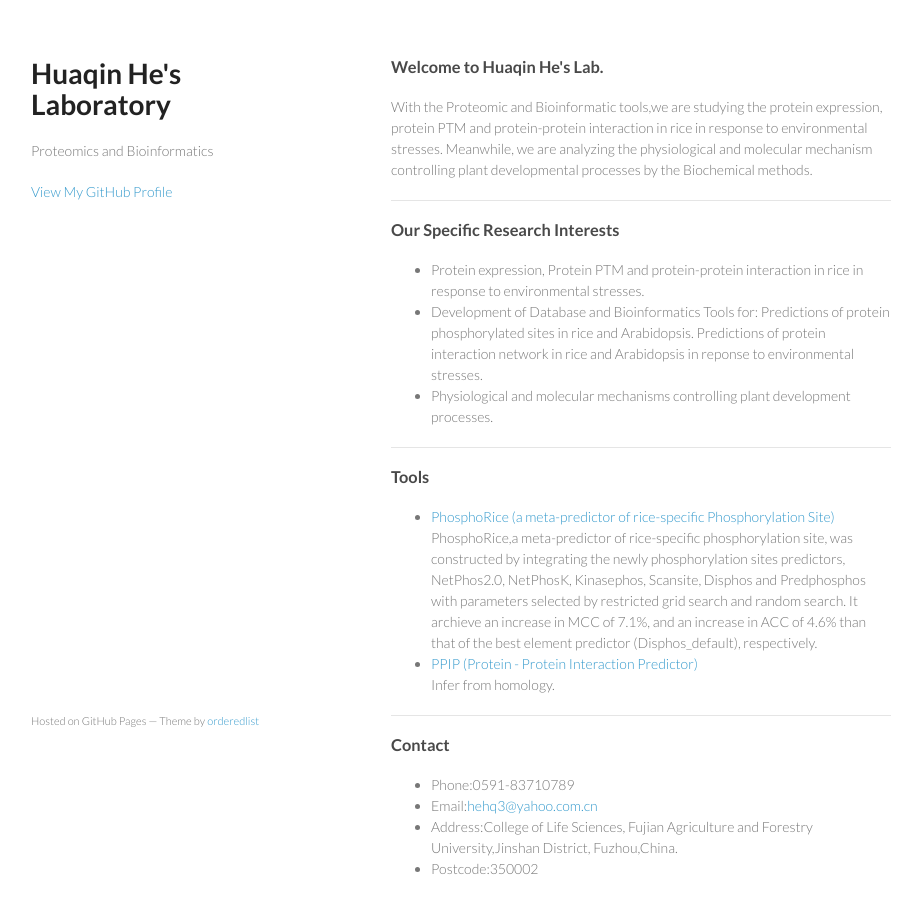
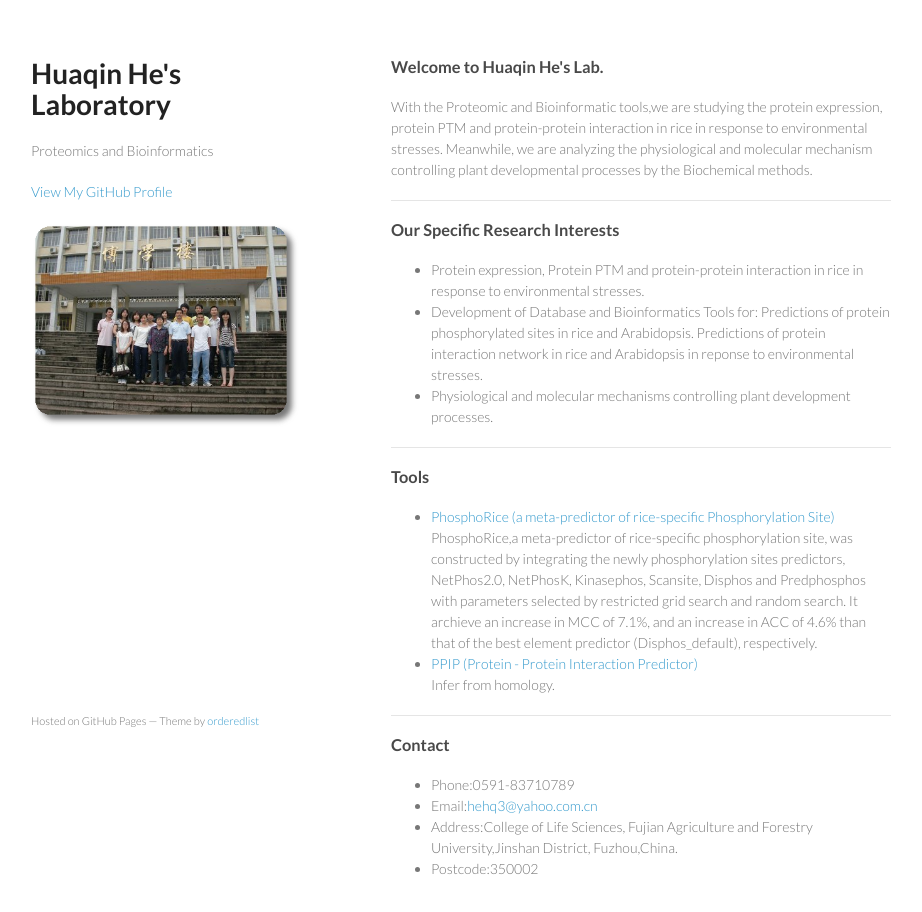
Before and after one commit to PEHGP/pehgp.github.com, a plain HTML site: page index.html in a window 1280 px wide. Shown: the whole page, without its empty margins (179-1101 px from the left). Drawn offline with Linux system fonts and the light colour scheme.

Commit message:
add image

```diff
--- a/index.html
+++ b/index.html
@@ -20,7 +20,7 @@
 
 
         <p class="view"><a href="https://github.com/PEHGP">View My GitHub Profile</a></p>
-
+		<img src="http://pehgp.github.io/images/m.png">
       </header>
       <section>
         <h3>Welcome to Huaqin He's Lab.</h3>
```
